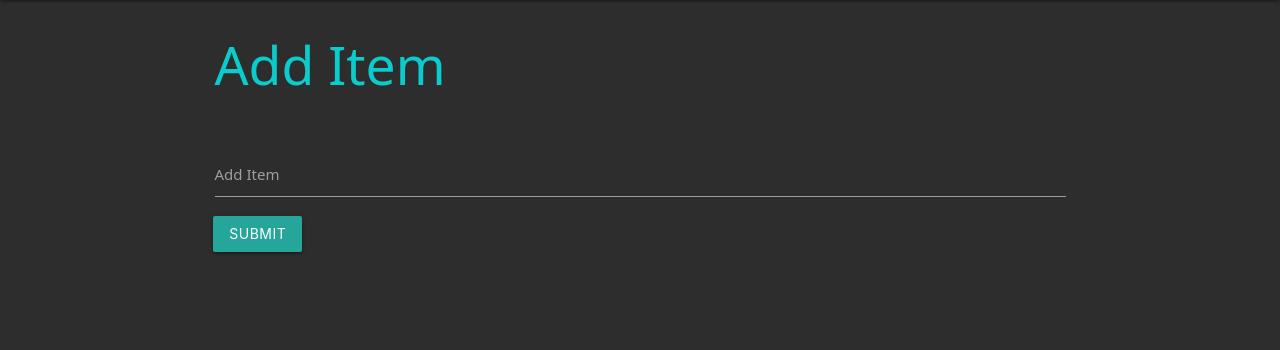
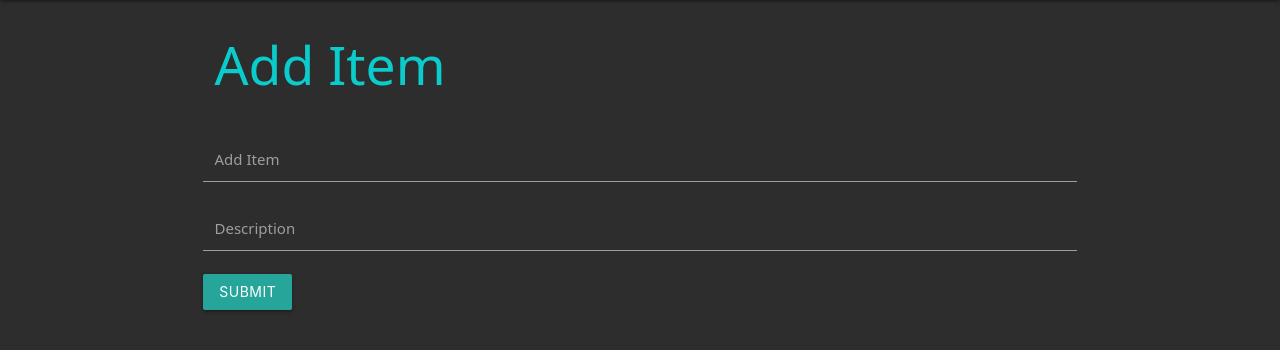
Before and after one commit to 00-team/Todo_List, a Django app: page / in a window 1280 px wide. Shown: the part 64-414 px from the top of the page. Run offline with Django 3.2, Linux system fonts and the light colour scheme; data that the repository does not hold is empty.

Commit message:
added description the to site and worked on UI

```diff
--- a/templates/base.html
+++ b/templates/base.html
@@ -31,25 +31,40 @@
         </div>
     </div>
     <form action="/add_search/" method="POST" >
-        <div class="row">
-            <div class="input-field col s12">
+            <div class="input-field col s10">
                 <input name="input" id="email" type="text" class="validate">
                 <label for="email">Add Item</label>
             </div>
-        </div>
-        <button type="submit" class="btn btn-primary mb-2" style="margin-top: -30px; margin-left: 10px;" >Submit</button>
+
+            <div class="input-field col s12">
+                <input name="desc" id="desc" type="text" class="validate">
+                <label for="desc">Description</label>
+            </div>
+
+        <button type="submit" class="btn btn-primary mb-2"  >Submit</button>
     </form>
 
 
     <ul class="list-group">
         {% for item in todo_items %}
-        <li style="color: black; font-weight: bold; text-transform: capitalize; margin: 10px 0px 10px 0px; border-left: 3px solid snow; border-radius: 10px; background: linear-gradient(to left, #0fc0eca9 0%, #ff0080 100%);" class="list-group-item">{{ item.text }}
-            <div class="float-right">
-                <form action="delete_todo/{{item.id}}/" method="POST">
-                    <button style="border-radius: 10px; background-color: red; float: right;" type="submit" class="btn btn-sm btn-danger">Delete</button>
-                </form>
-            </div>
-        </li>
+                <div class="row">
+                    <div class="col s12 m6">
+                        <div class="card darken-1"
+                            style=" background: linear-gradient(to right, #b92b27, #1565c0); border-bottom-right-radius: 10px; border-top-right-radius: 10px; border-right: 3px solid snow; border-left: 3px solid snow; border-top-left-radius: 10px; border-bottom-left-radius: 10px; min-width: 1000px;">
+                            <div class="card-content white-text">
+                                <span class="card-title"
+                                    style="color: cyan; text-align: center; font-weight: bold; font-style: normal;"> {{item.text}}
+                                </span>
+                                <p style="text-align: left;"> {{item.description}} </p>
+                            </div>
+                            <div class="card-action" style="opacity: 0;">
+                            </div>
+                            <form action="delete_todo/{{item.id}}/" method="POST">
+                                <button style="border-radius: 10px; background-color: red; float: right;" type="submit" class="btn btn-sm btn-danger">Delete</button>
+                            </div>
+                        </form>
+                    </div>
+                </div>
         {% endfor %}
     </ul>
 
--- a/to_do_app/models.py
+++ b/to_do_app/models.py
@@ -5,6 +5,7 @@ from django.db import models
 class Todo(models.Model):
     added_date = models.DateTimeField()
     text = models.CharField(max_length=100)
+    description = models.CharField(max_length=200, default=" ")
 
     def __str__(self):
         return self.text
--- a/to_do_app/views.py
+++ b/to_do_app/views.py
@@ -17,11 +17,11 @@ def home(request):
 def add_search(request):
     now = timezone.now()
     content = request.POST["input"]
-    if content:
-        created_obj = Todo.objects.create(added_date=now,text=content)
-    else:
-        created_obj = Todo.objects.create(added_date=now, text="Not Set")
-    print(created_obj)
+    desc = request.POST["desc"]
+    if content == "":
+        return HttpResponseRedirect("/")
+    created_obj = Todo.objects.create(
+        added_date=now, text=content, description=desc)
     stuff_for_frontend = Todo.objects.all().order_by("-added_date")
     return HttpResponseRedirect("/")
 
```
